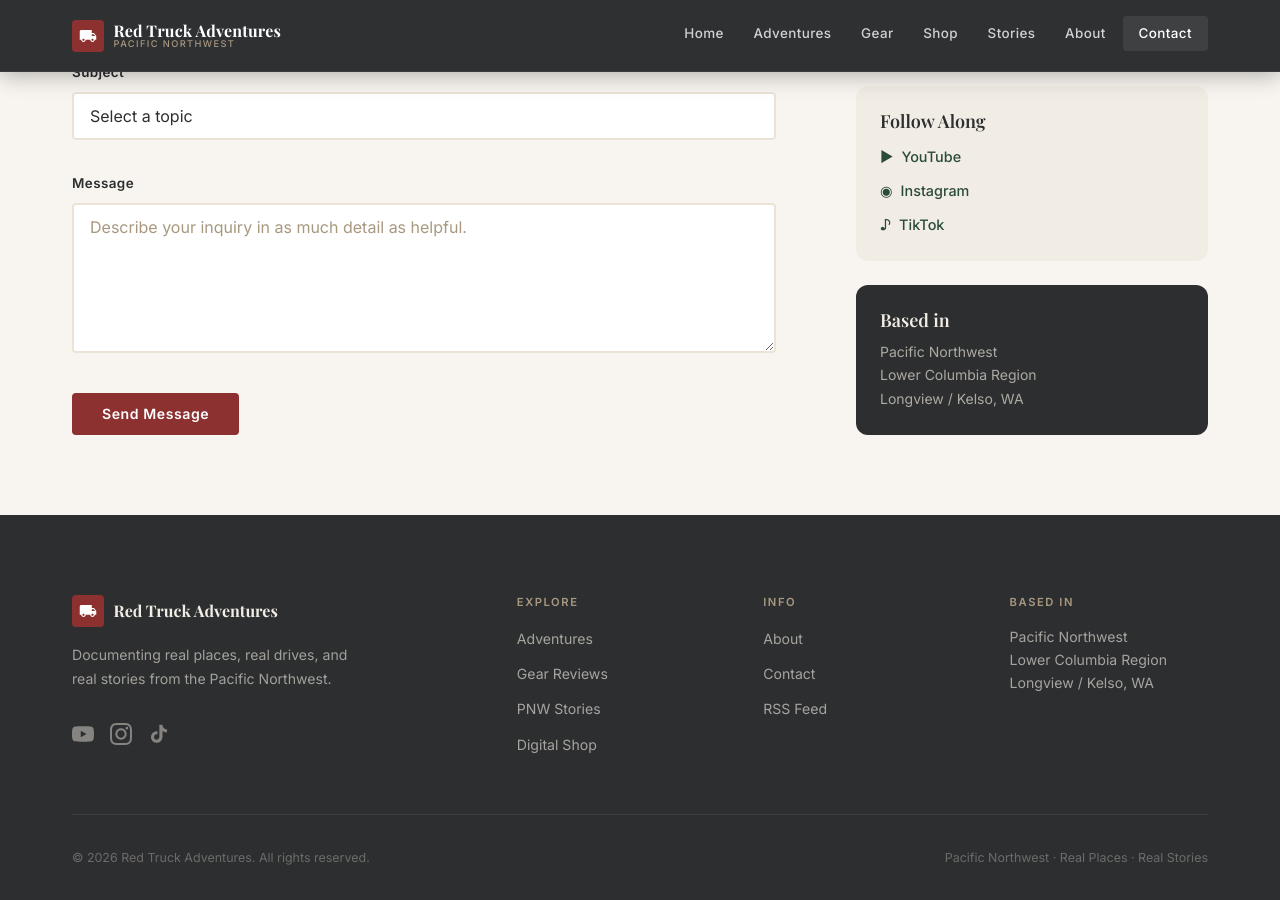
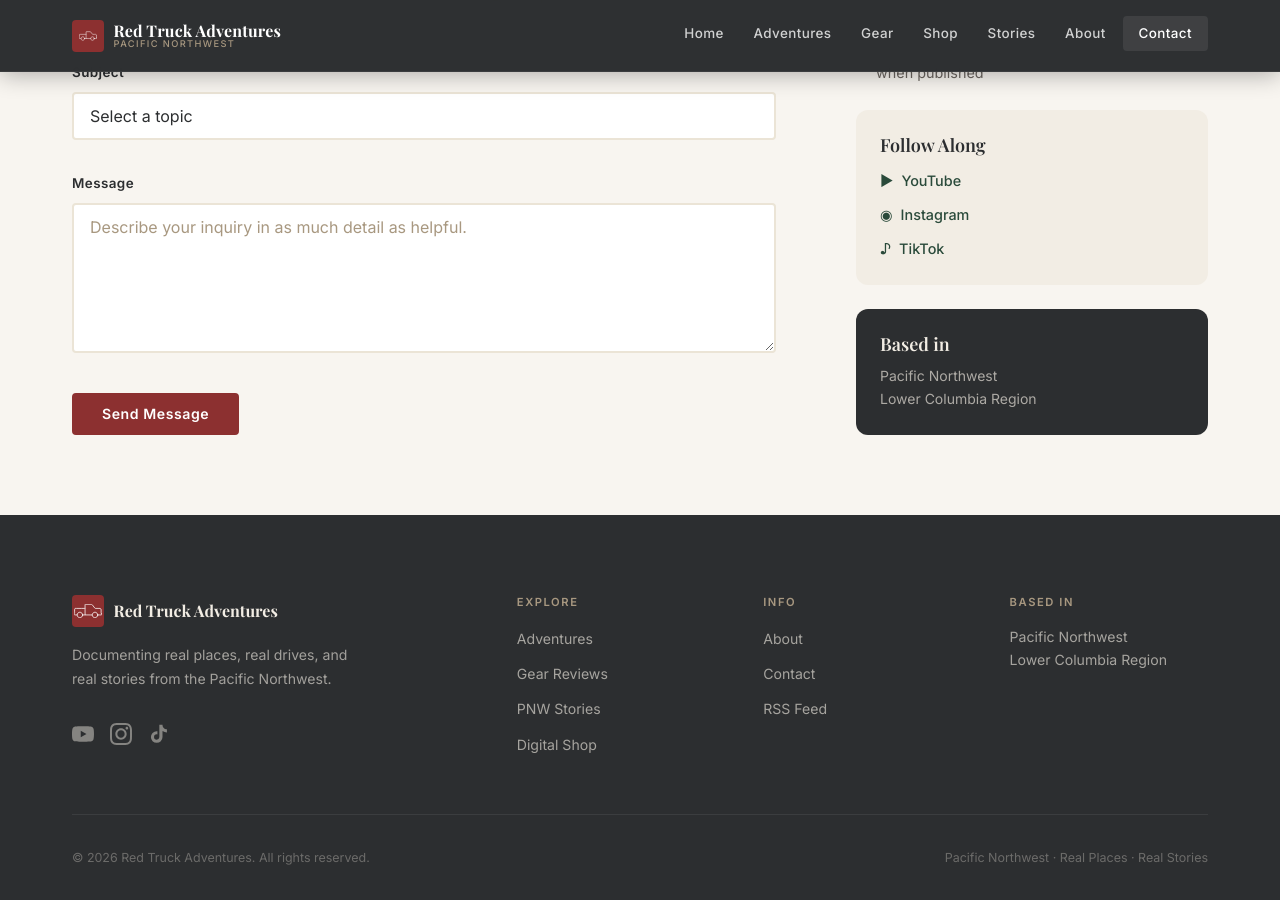
Before and after one commit to JohnPJustice/red-truck-adventures, a Jekyll site: the page built from contact.html, in a window 1280 px wide and 900 px high, scrolled down 722 px. Built offline with Jekyll 4.4.1, drawn with Linux system fonts in a browser that asks for light colours; some web fonts are replaced.

Commit message:
feat: updates

```diff
--- a/_includes/footer.html
+++ b/_includes/footer.html
@@ -8,8 +8,15 @@
         <a href="{{ '/' | prepend: site.baseurl }}"
            style="display:inline-flex; align-items:center; gap:0.6rem; margin-bottom:1rem; text-decoration:none;">
           <div style="width:32px; height:32px; background:#8C3030; border-radius:4px; display:flex; align-items:center; justify-content:center; flex-shrink:0;" aria-hidden="true">
-            <svg width="18" height="18" viewBox="0 0 24 24" fill="white" xmlns="http://www.w3.org/2000/svg">
-              <path d="M20 8h-3V4H3c-1.1 0-2 .9-2 2v11h2c0 1.66 1.34 3 3 3s3-1.34 3-3h6c0 1.66 1.34 3 3 3s3-1.34 3-3h2v-5l-3-4zM6 18.5c-.83 0-1.5-.67-1.5-1.5s.67-1.5 1.5-1.5 1.5.67 1.5 1.5-.67 1.5-1.5 1.5zm13.5-9l1.96 2.5H17V9.5h2.5zm-1.5 9c-.83 0-1.5-.67-1.5-1.5s.67-1.5 1.5-1.5 1.5.67 1.5 1.5-.67 1.5-1.5 1.5z"/>
+            <svg width="28" height="14" viewBox="0 0 447 222" xmlns="http://www.w3.org/2000/svg" aria-hidden="true">
+              <g fill="none" stroke="white" stroke-linecap="round" stroke-linejoin="round" stroke-width="12">
+                <path d="M436.06,150.45l-2.92-9.39-.32-58.31-17.01-12.72-17.43.13c-5.18.04-10.12-.48-15.23-.46-13.29.06-26.12.92-39.52.14-2.93-.17-6.89.24-9.26-2.79l-44.85-57.44c-2.22-2.84-5.05-5.91-8.97-5.92l-99.29-.05c-2.59,0-4.78,2.53-4.77,5.05l.09,55.74.51,106.21"/>
+                <path d="M173.41,70.55c-1.32.17-2.75-.58-3.93-.8l-45.86.12-84.8-.03c-6.93,0-13.23-.85-20.13.38s-7.2,7.19-8.44,14.11c-1.56,13.23-.66,26.03-1.35,39.21-.27,5.12.62,9.56.82,14.45.22,5.17-11.37,23.71-3.1,31.71,3.59,3.47,8,4.52,13.09,3.96,5.28-.57,22.12,1.1,28.67-.28"/>
+                <path d="M437.04,151.3c3.54,2.24,5.91,4.28,6.11,8.97.25,5.84-1.77,13.63-9.25,13.62-17.99-.03-35.7-.62-53.31.41"/>
+                <polyline points="139.66 174.3 172.16 173.39 289.33 174.3"/>
+                <path d="M137.82,175.15c.58-25.26-19.48-44.43-43.18-44.76s-43.74,18.84-44.28,42.76,18.29,43.98,42.28,44.74c23.7.75,44.61-17.47,45.19-42.74Z"/>
+                <path d="M378.65,175.11c.58-25.22-19.38-44.39-43.04-44.86-23.96-.47-43.8,18.49-44.62,42.36s17.69,44.14,41.62,45.31c24.03,1.17,45.45-17.19,46.04-42.81Z"/>
+              </g>
             </svg>
           </div>
           <span class="site-footer__brand-name">Red Truck Adventures</span>
@@ -69,8 +76,7 @@
         <h4 class="site-footer__col-title">Based In</h4>
         <p class="site-footer__location">
           Pacific Northwest<br>
-          Lower Columbia Region<br>
-          Longview / Kelso, WA
+          Lower Columbia Region
         </p>
       </div>
 
--- a/_includes/header.html
+++ b/_includes/header.html
@@ -4,8 +4,15 @@
     <!-- Logo -->
     <a href="{{ '/' | prepend: site.baseurl }}" class="nav__logo" aria-label="Red Truck Adventures home">
       <div class="nav__logo-icon" aria-hidden="true">
-        <svg viewBox="0 0 24 24" xmlns="http://www.w3.org/2000/svg">
-          <path d="M20 8h-3V4H3c-1.1 0-2 .9-2 2v11h2c0 1.66 1.34 3 3 3s3-1.34 3-3h6c0 1.66 1.34 3 3 3s3-1.34 3-3h2v-5l-3-4zM6 18.5c-.83 0-1.5-.67-1.5-1.5s.67-1.5 1.5-1.5 1.5.67 1.5 1.5-.67 1.5-1.5 1.5zm13.5-9l1.96 2.5H17V9.5h2.5zm-1.5 9c-.83 0-1.5-.67-1.5-1.5s.67-1.5 1.5-1.5 1.5.67 1.5 1.5-.67 1.5-1.5 1.5z"/>
+        <svg viewBox="0 0 447 222" xmlns="http://www.w3.org/2000/svg" aria-hidden="true">
+          <g fill="none" stroke="white" stroke-linecap="round" stroke-linejoin="round" stroke-width="12">
+            <path d="M436.06,150.45l-2.92-9.39-.32-58.31-17.01-12.72-17.43.13c-5.18.04-10.12-.48-15.23-.46-13.29.06-26.12.92-39.52.14-2.93-.17-6.89.24-9.26-2.79l-44.85-57.44c-2.22-2.84-5.05-5.91-8.97-5.92l-99.29-.05c-2.59,0-4.78,2.53-4.77,5.05l.09,55.74.51,106.21"/>
+            <path d="M173.41,70.55c-1.32.17-2.75-.58-3.93-.8l-45.86.12-84.8-.03c-6.93,0-13.23-.85-20.13.38s-7.2,7.19-8.44,14.11c-1.56,13.23-.66,26.03-1.35,39.21-.27,5.12.62,9.56.82,14.45.22,5.17-11.37,23.71-3.1,31.71,3.59,3.47,8,4.52,13.09,3.96,5.28-.57,22.12,1.1,28.67-.28"/>
+            <path d="M437.04,151.3c3.54,2.24,5.91,4.28,6.11,8.97.25,5.84-1.77,13.63-9.25,13.62-17.99-.03-35.7-.62-53.31.41"/>
+            <polyline points="139.66 174.3 172.16 173.39 289.33 174.3"/>
+            <path d="M137.82,175.15c.58-25.26-19.48-44.43-43.18-44.76s-43.74,18.84-44.28,42.76,18.29,43.98,42.28,44.74c23.7.75,44.61-17.47,45.19-42.74Z"/>
+            <path d="M378.65,175.11c.58-25.22-19.38-44.39-43.04-44.86-23.96-.47-43.8,18.49-44.62,42.36s17.69,44.14,41.62,45.31c24.03,1.17,45.45-17.19,46.04-42.81Z"/>
+          </g>
         </svg>
       </div>
       <div class="nav__logo-text">
--- a/about.html
+++ b/about.html
@@ -34,7 +34,7 @@
         <p>Three things drive every video, article, and product on this site:</p>
         <ul>
           <li><strong>Honest storytelling.</strong> If the road was rough, we say so. If the view didn't photograph well, we say that too.</li>
-          <li><strong>Local knowledge.</strong> The Lower Columbia region — Longview, Kelso, Cathlamet, and the surrounding towns — deserves the same depth of coverage that bigger destinations get.</li>
+          <li><strong>Local knowledge.</strong> The Lower Columbia region — deserves the same depth of coverage that bigger destinations get.</li>
           <li><strong>Practical guidance.</strong> Gear recommendations come from field use. Routes come from driving them. Products exist because we needed them first.</li>
         </ul>
 
--- a/contact.html
+++ b/contact.html
@@ -128,8 +128,7 @@
           <h4 style="color:#F2EDE4; margin-bottom:0.5rem;">Based in</h4>
           <p style="font-size:0.875rem; color:rgba(242,237,228,0.65); margin:0;">
             Pacific Northwest<br>
-            Lower Columbia Region<br>
-            Longview / Kelso, WA
+            Lower Columbia Region
           </p>
         </div>
 
--- a/gear-reviews.html
+++ b/gear-reviews.html
@@ -6,7 +6,7 @@
 
 <section class="page-hero">
   <img class="page-hero__bg"
-       src="https://images.unsplash.com/photo-1473968512647-3e447244af8f?auto=format&fit=crop&w=1600&q=80"
+       src="https://images.unsplash.com/photo-1582043568773-a7a2b57239f5?w=500&auto=format&fit=crop&q=60&ixlib=rb-4.1.0&ixid=M3wxMjA3fDB8MHxzZWFyY2h8MXx8Z2VhcnN8ZW58MHx8MHx8fDI%3D?auto=format&fit=crop&w=1600&q=80"
        alt="Drone in flight over Pacific Northwest landscape"
        loading="lazy">
   <div class="page-hero__overlay"></div>
--- a/index.html
+++ b/index.html
@@ -35,7 +35,7 @@
         <div class="mission-block" style="margin:1.5rem 0;">
           <p>No hype. No sponsored scripts. Just a truck, a camera, and places worth documenting.</p>
         </div>
-        <p style="color:#6B6560;">Red Truck Adventures covers the Pacific Northwest with a focus on local history, scenic drives, gear that actually works, and communities worth knowing. Based in the Lower Columbia region — Longview, Kelso, and the towns in between.</p>
+        <p style="color:#6B6560;">Red Truck Adventures covers the Pacific Northwest with a focus on local history, scenic drives, gear that actually works, and communities worth knowing. Based in the Lower Columbia region.</p>
         <a href="{{ '/about/' | prepend: site.baseurl }}" class="btn btn--outline-dark" style="margin-top:1rem;">Read the story →</a>
       </div>
       <div>
```
Also changed, not shown: _adventures/portland-oregon-to-ridgefield-washington-in-and-out-burger-blog.md (added, +28 -0 lines), favicon.svg, 1 other file.
